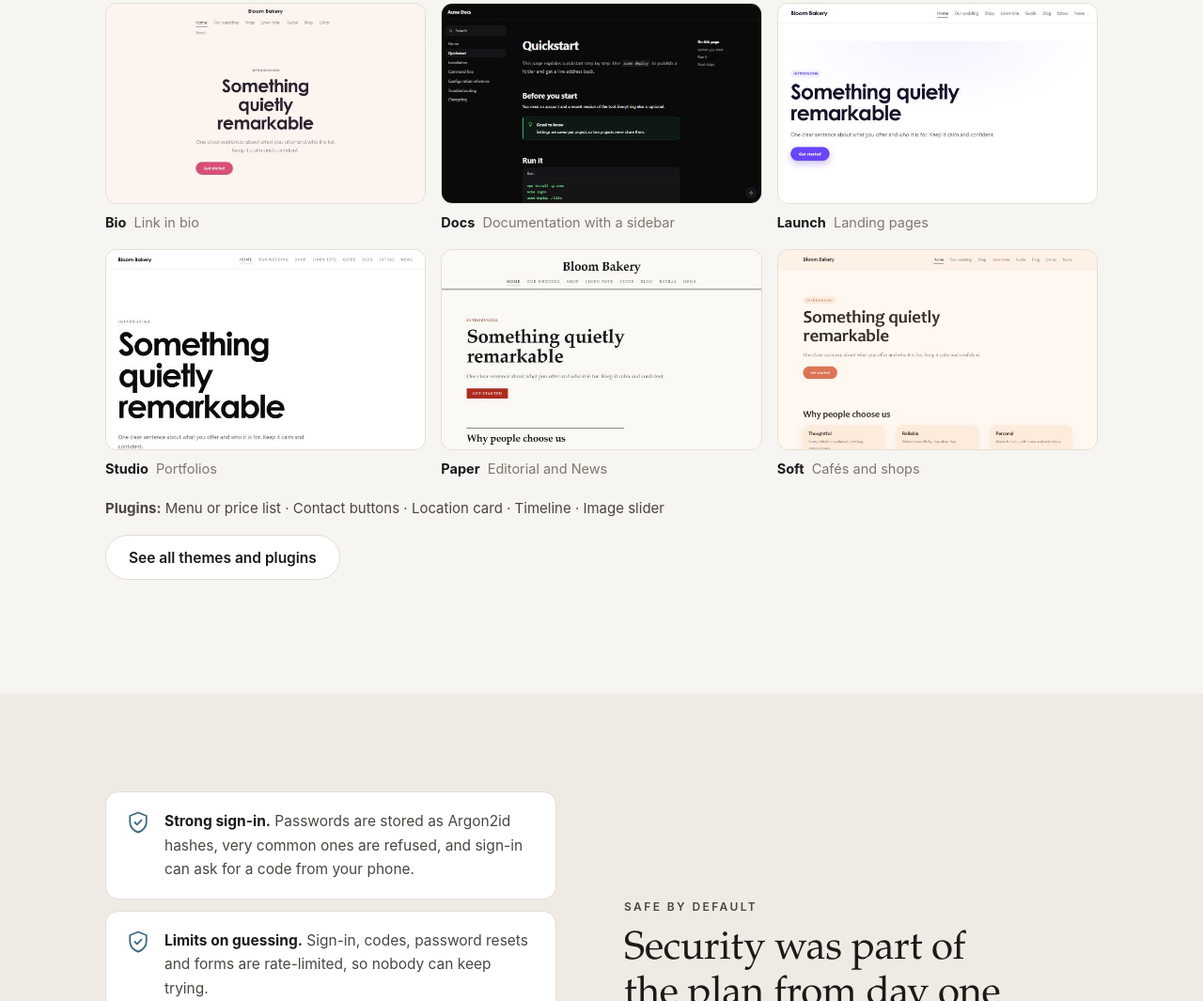
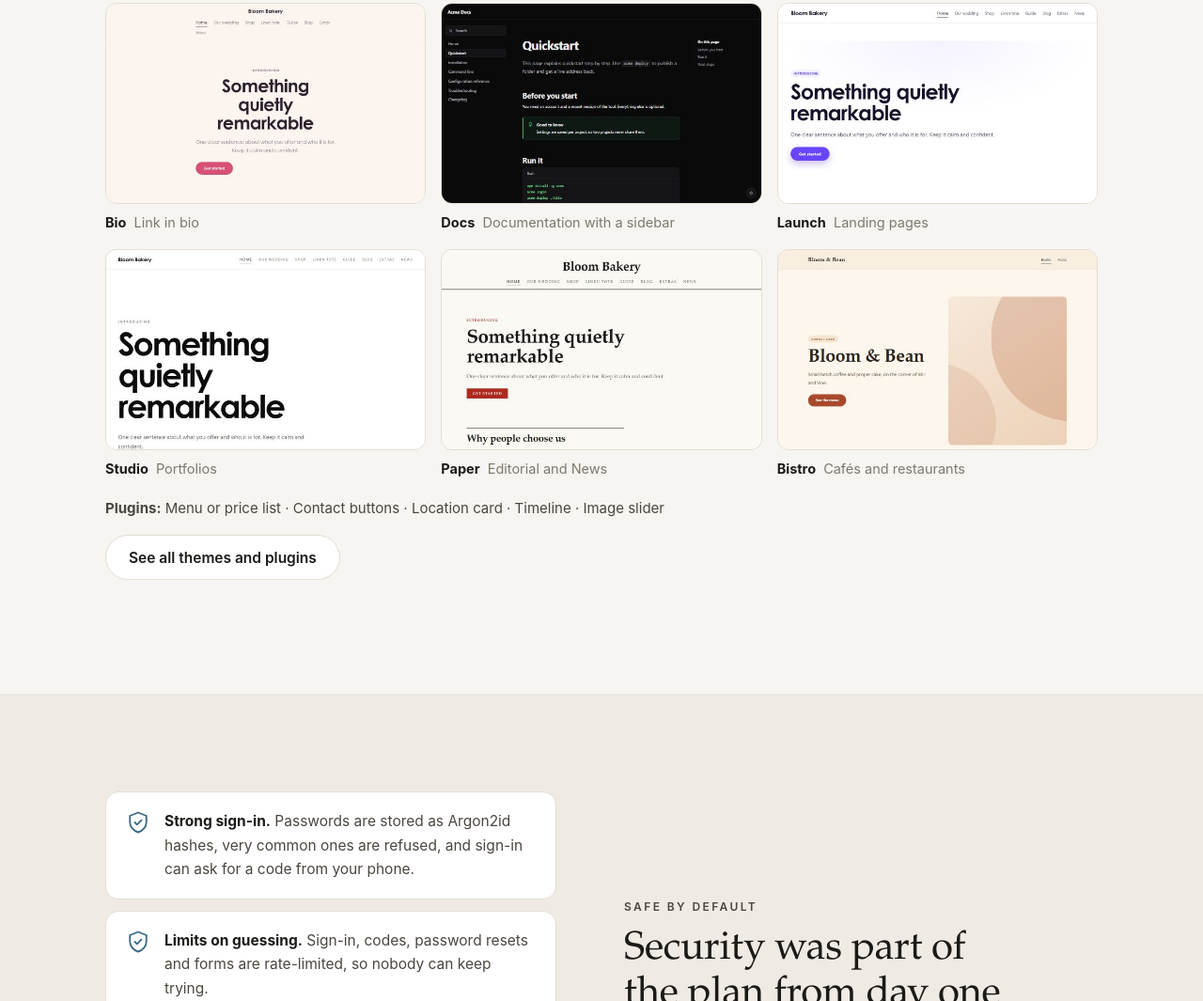
Before and after one commit to teenycms/teenycms.github.io, a plain HTML site: page index.html in a window 1280 px wide. Shown: the part 5321-6386 px from the top of the page at 94% size. Drawn offline with Linux system fonts and the light colour scheme.

Commit message:
Show the Bistro theme

```diff
--- a/index.html
+++ b/index.html
@@ -140,7 +140,7 @@
           <li class="more-theme"><img src="assets/themes/launch.jpg" width="640" height="400" loading="lazy" alt="The Launch theme: Landing pages"><span><strong>Launch</strong> Landing pages</span></li>
           <li class="more-theme"><img src="assets/themes/studio.jpg" width="640" height="400" loading="lazy" alt="The Studio theme: Portfolios"><span><strong>Studio</strong> Portfolios</span></li>
           <li class="more-theme"><img src="assets/themes/paper.jpg" width="640" height="400" loading="lazy" alt="The Paper theme: Editorial and News"><span><strong>Paper</strong> Editorial and News</span></li>
-          <li class="more-theme"><img src="assets/themes/soft.jpg" width="640" height="400" loading="lazy" alt="The Soft theme: Cafés and shops"><span><strong>Soft</strong> Cafés and shops</span></li>
+          <li class="more-theme"><img src="assets/themes/bistro.jpg" width="640" height="400" loading="lazy" alt="The Bistro theme: Cafés and restaurants"><span><strong>Bistro</strong> Cafés and restaurants</span></li>
       </ul>
       <p class="more__plugins"><strong>Plugins:</strong> Menu or price list · Contact buttons · Location card · Timeline · Image slider</p>
       <p><a class="btn btn--ghost" href="https://teenycms.github.io/extras/">See all themes and plugins</a></p>
```
Also changed, not shown: assets/themes/bistro.jpg (added), assets/themes/soft.jpg (deleted).
